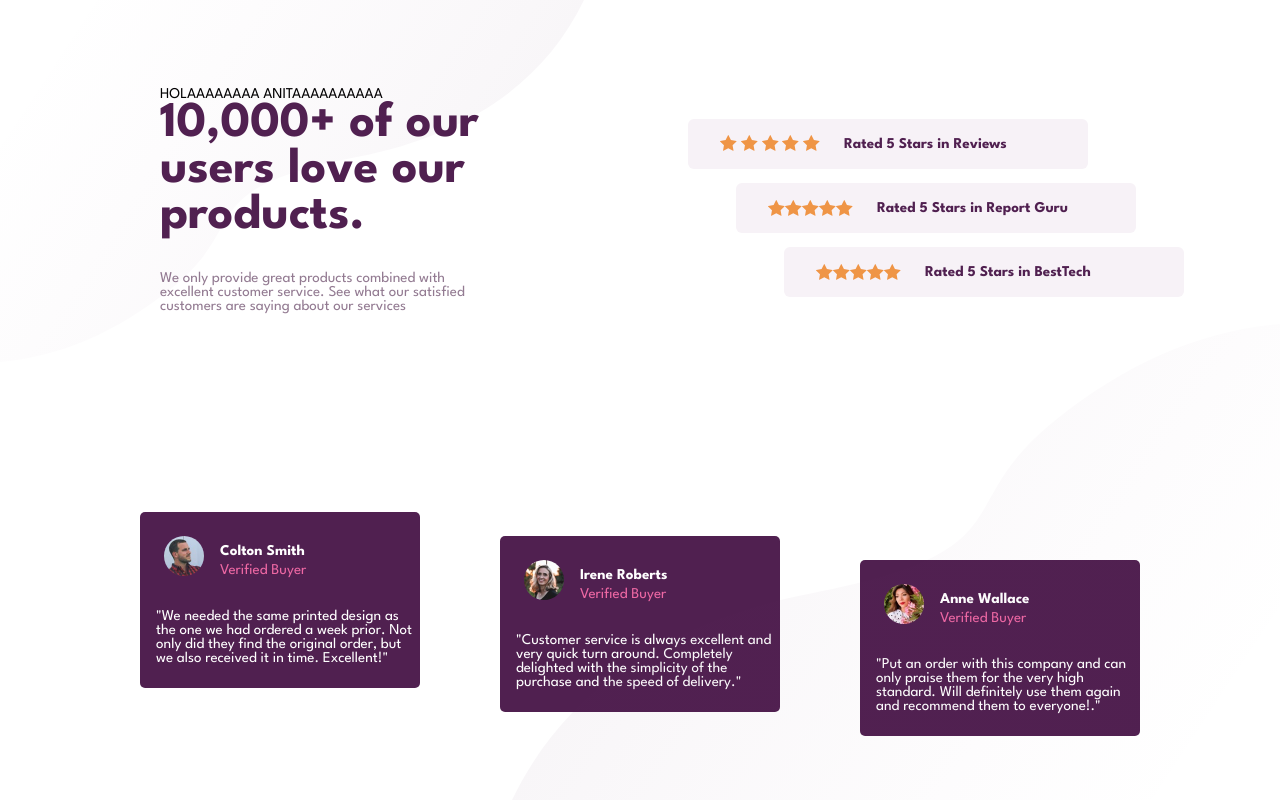
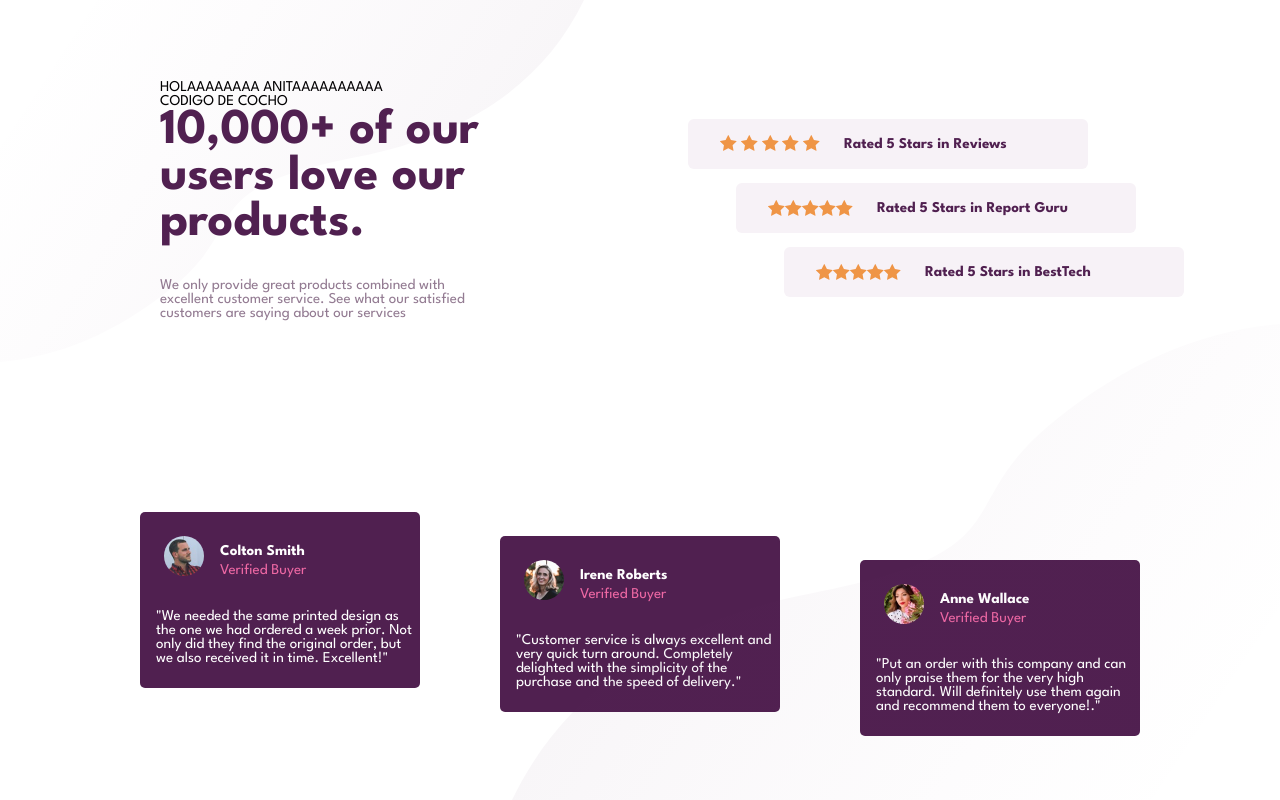
Before and after one commit to AnaFDiaz/Proof_Section, a plain HTML site: page index.html in a window 1280 px wide. Drawn offline with Linux system fonts and the light colour scheme.

Commit message:
add: generate error

```diff
--- a/index.html
+++ b/index.html
@@ -15,6 +15,7 @@
         <div class="top">
             <div class="titulo marg">
               <p>HOLAAAAAAAA ANITAAAAAAAAAA</p>
+              <p>CODIGO DE COCHO</p>
               <h1>10,000+ of our users love our products.</h1>
               <p class="title">We only provide great products combined with excellent
                 customer service. See what our satisfied customers are
```
